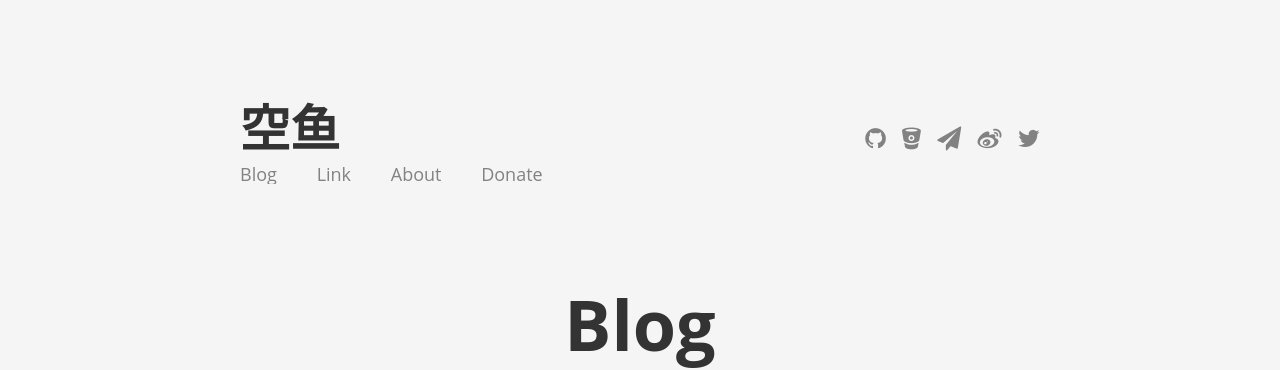
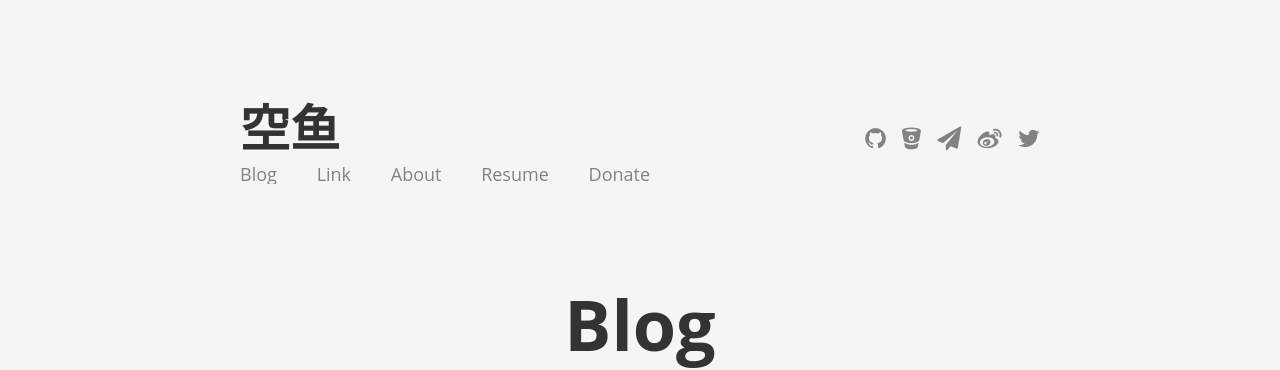
Before and after one commit to Gizeta/gizeta-blog.github.io, a Jekyll site: the page built from index.html, in a window 1280 px wide. Shown: the top 370 px of the page. Built offline with Jekyll 4.4.1, drawn with Linux system fonts in a browser that asks for light colours; nearby versions of some CDN libraries.

Commit message:
Update nav

```diff
--- a/_includes/header.html
+++ b/_includes/header.html
@@ -6,6 +6,7 @@
             <li class="menu__entry"><a href="{{ '/' | prepend: site.baseurl }}">Blog</a></li>
             <li class="menu__entry"><a href="{{ '/link' | prepend: site.baseurl }}">Link</a></li>
             <li class="menu__entry"><a href="{{ '/about' | prepend: site.baseurl }}">About</a></li>
+            <li class="menu__entry"><a href="{{ '/resume.html' | prepend: site.baseurl }}">Resume</a></li>
             <li class="menu__entry"><a href="{{ '/donate' | prepend: site.baseurl }}">Donate</a></li>
         </ul>
     </div>
```
